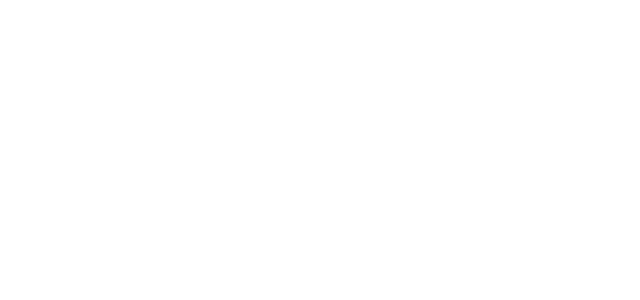
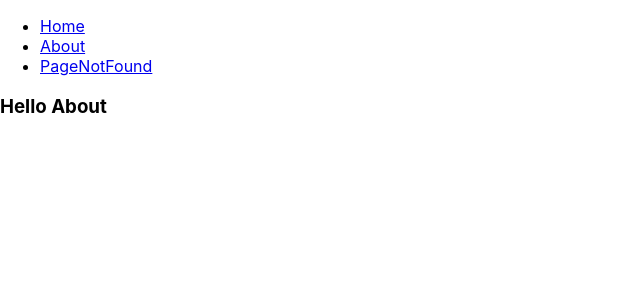
Before and after one commit to Agus-IG/primer-app-react, a React (Create React App) app: page /about in a window 1280 px wide. Before the commit this address had no page. Shown: the top 300 px of the page, without its empty margins (0-640 px from the left). Built offline with nearby package versions, Linux system fonts and the light colour scheme.

Commit message:
implementando About y pageNotFound

```diff
--- a/src/App.js
+++ b/src/App.js
@@ -1,21 +1,45 @@
 import React from 'react';
 import './App.css';
 import {
+  BrowserRouter,
   Routes,
-  Route
+  Route,
+  Link
 } from "react-router-dom";
 
 import Home from './pages/Home';
+import About from "./pages/About";
+import PageNotFound from "./pages/PageNotFound";
 
 function App() {
   return (
-    <div className="App">
+    <BrowserRouter>
+      <nav>
+        <ul>
+          <li>
+            <Link to="/">
+              Home
+            </Link>
+          </li>
+          <li>
+            <Link to="/about">
+              About
+            </Link>
+          </li>
+          <li>
+            <Link to="/pagenotfound">
+              PageNotFound
+            </Link>
+          </li>
+        </ul>
+      </nav>
       <Routes>
+        <Route path='/' element={<Home />} />
+        <Route path='/about' element={<About />} />
+        <Route path='/pagenotfound' element={<PageNotFound />} />
+      </Routes>
 
-        <Route path="/" element={<Home />} />
-
-      </Routes>
-    </div>
+    </BrowserRouter>
   );
 }
 
--- a/src/index.js
+++ b/src/index.js
@@ -3,16 +3,11 @@
 import './index.css';
 import App from './App';
 import reportWebVitals from './reportWebVitals';
-import { BrowserRouter, Route, Routes } from "react-router-dom";
 
 const root = ReactDOM.createRoot(document.getElementById('root'));
 root.render(
   <React.StrictMode>
-    <BrowserRouter>
-      <Routes>
-      <Route path="/" element={<App />} />
-      </Routes>
-    </BrowserRouter>
+    <App />
   </React.StrictMode>
 );
 
--- /dev/null
+++ b/src/pages/About.js
@@ -0,0 +1,9 @@
+import React from 'react'
+
+const About = () => (
+    <section className="About">
+        <h3>Hello About</h3>
+    </section>
+)
+
+export default About;
--- /dev/null
+++ b/src/pages/PageNotFound.js
@@ -0,0 +1,9 @@
+import React from 'react'
+
+const PageNotFound = () => (
+    <section className="PageNotFound">
+        <h3>Hello PageNotFound</h3>
+    </section>
+)
+
+export default PageNotFound;
```
